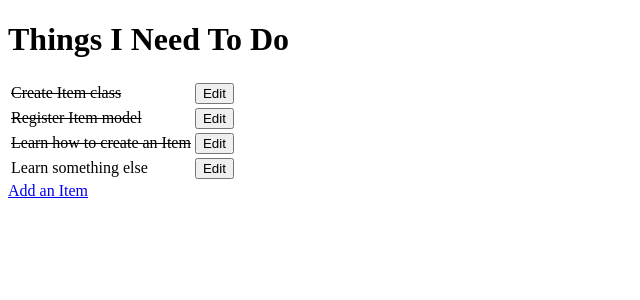
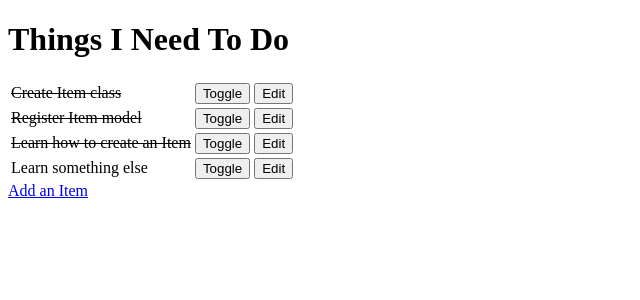
Before and after one commit to erincunningham7/ci-fsf-hello, a Django app: page / in a window 1280 px wide. Shown: the top 300 px of the page, without its empty margins (0-640 px from the left). Run offline with Django 3.2, Linux system fonts and the light colour scheme; data comes from the database, SQL or seed files in the repository.

Commit message:
add toggle link

```diff
--- a/todo/templates/todo/todo_list.html
+++ b/todo/templates/todo/todo_list.html
@@ -18,6 +18,11 @@
         <td>{{ item.name }}</td>
         {% endif %}
         <td>
+            <a href="/toggle/{{ item.id }}">
+                <button>Toggle</button>
+            </a>
+        </td>
+        <td>
             <a href="/edit/{{ item.id }}">
                 <button>Edit</button>
             </a>
```
